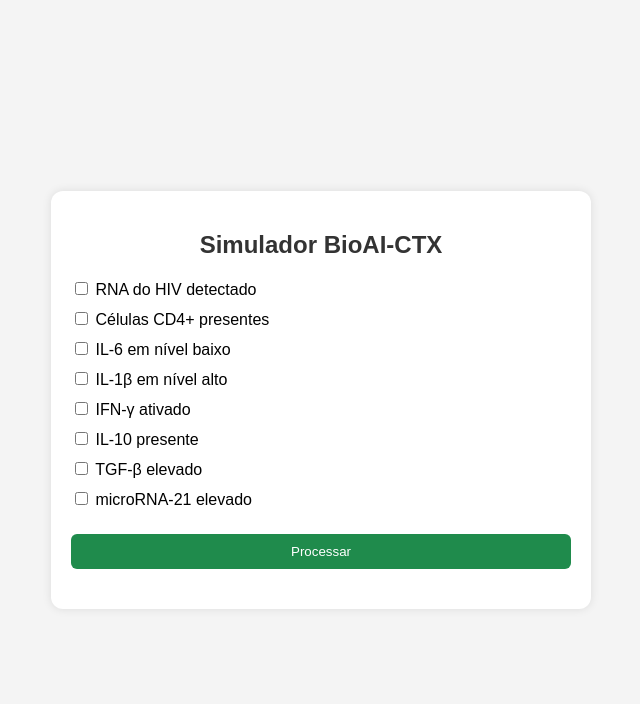
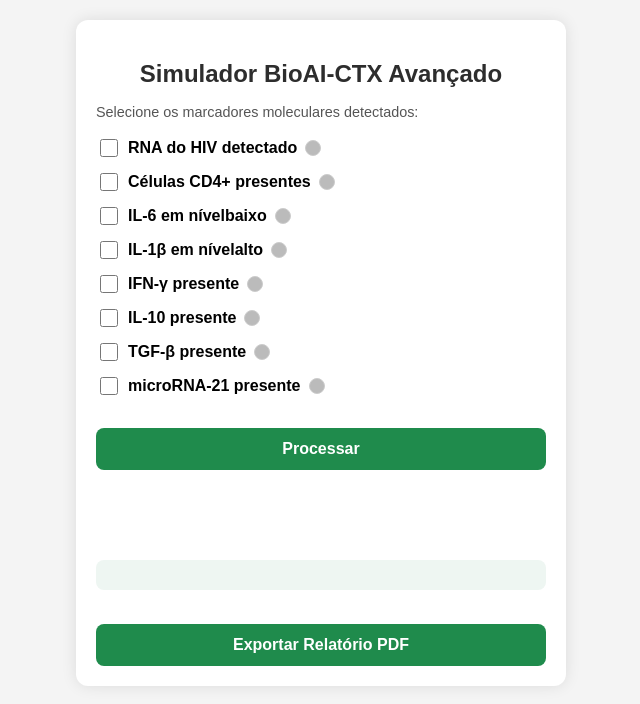
Before and after one commit to Dala35/Bioai-Ctx-Simulator, a plain HTML site: page index.html in a window 1280 px wide. Shown: the whole page, without its empty margins (319-959 px from the left). Drawn offline with nearby package versions, Linux system fonts and the light colour scheme.

Commit message:
Update index.html

```diff
--- a/index.html
+++ b/index.html
@@ -1,115 +1,265 @@
-<!DOCTYPE html><html lang="pt">
+<!DOCTYPE html>
+<html lang="pt">
 <head>
   <meta charset="UTF-8" />
-  <meta name="viewport" content="width=device-width, initial-scale=1.0" />
-  <title>Simulador BioAI‑CTX</title>
+  <meta name="viewport" content="width=device-width, initial-scale=1" />
+  <title>Simulador BioAI‑CTX Avançado</title>
   <style>
     body {
       font-family: Arial, sans-serif;
       background: #f4f4f4;
+      margin: 0;
+      padding: 20px;
       display: flex;
       justify-content: center;
-      align-items: center;
-      height: 100vh;
-      margin: 0;
+      align-items: flex-start;
+      min-height: 100vh;
     }
     .container {
-      background: #fff;
+      background: white;
       padding: 20px;
       border-radius: 12px;
-      box-shadow: 0 0 10px rgba(0, 0, 0, 0.1);
-      max-width: 500px;
+      box-shadow: 0 0 15px rgba(0,0,0,0.1);
+      max-width: 450px;
       width: 100%;
     }
     h2 {
       text-align: center;
-      color: #333;
+      color: #2d2d2d;
+      margin-bottom: 1rem;
     }
     label {
-      display: block;
-      margin: 10px 0 5px;
+      display: flex;
+      align-items: center;
+      margin: 10px 0;
+      font-weight: 600;
+      cursor: pointer;
+      user-select: none;
     }
-    .result {
-      margin-top: 20px;
-      font-size: 1.2em;
-      font-weight: bold;
-      text-align: center;
+    label input {
+      margin-right: 10px;
+      cursor: pointer;
+      width: 18px;
+      height: 18px;
     }
+    .marker-status {
+      display: inline-block;
+      width: 14px;
+      height: 14px;
+      border-radius: 50%;
+      margin-left: 8px;
+      border: 1px solid #ccc;
+      vertical-align: middle;
+    }
+    .on { background: #1f8b4c; }
+    .off { background: #bbb; }
     button {
       margin-top: 20px;
       width: 100%;
-      padding: 10px;
+      padding: 12px;
       background-color: #1f8b4c;
       color: white;
       border: none;
-      border-radius: 6px;
+      border-radius: 8px;
+      font-weight: 700;
+      font-size: 1rem;
       cursor: pointer;
+      transition: background-color 0.3s ease;
     }
     button:hover {
       background-color: #166c3b;
     }
-    .info {
-      font-size: 0.9em;
-      color: #555;
-      margin-top: 10px;
+    .result {
+      margin-top: 20px;
+      font-size: 1.3rem;
+      font-weight: bold;
+      text-align: center;
+      min-height: 50px;
+    }
+    .report {
+      margin-top: 20px;
+      font-size: 0.9rem;
+      line-height: 1.4;
+      background: #eef6f2;
+      padding: 15px;
+      border-radius: 8px;
+      color: #333;
+      white-space: pre-wrap;
+      font-family: monospace;
+    }
+    @media (max-width: 480px) {
+      body {
+        padding: 15px;
+      }
+      .container {
+        padding: 15px;
+      }
     }
   </style>
 </head>
 <body>
-  <div class="container">
-    <h2>Simulador BioAI‑CTX</h2>
-    <label><input type="checkbox" id="hivRNA" /> RNA do HIV detectado</label>
-    <label><input type="checkbox" id="cd4" /> Células CD4+ presentes</label>
-    <label><input type="checkbox" id="il6" /> IL-6 em nível baixo</label>
-    <label><input type="checkbox" id="il1b" /> IL-1β em nível alto</label>
-    <label><input type="checkbox" id="ifng" /> IFN-γ ativado</label>
-    <label><input type="checkbox" id="il10" /> IL-10 presente</label>
-    <label><input type="checkbox" id="tgfb" /> TGF-β elevado</label>
-    <label><input type="checkbox" id="mirna21" /> microRNA‑21 elevado</label>
-    <button onclick="processarSinais()">Processar</button>
-    <div class="result" id="resultado"></div>
-    <div class="info" id="relatorio"></div>
-  </div>  <script>
+  <div class="container" role="main" aria-label="Simulador BioAI‑CTX Avançado">
+    <h2>Simulador BioAI‑CTX Avançado</h2>
+    <form id="simForm" aria-describedby="instructions">
+      <p id="instructions" style="font-size:0.9rem; color:#555; margin-bottom:1rem;">
+        Selecione os marcadores moleculares detectados:
+      </p>
+
+      <label for="hivRNA">
+        <input type="checkbox" id="hivRNA" name="hivRNA" />
+        RNA do HIV detectado
+        <span class="marker-status off" id="status-hivRNA"></span>
+      </label>
+      <label for="cd4">
+        <input type="checkbox" id="cd4" name="cd4" />
+        Células CD4+ presentes
+        <span class="marker-status off" id="status-cd4"></span>
+      </label>
+      <label for="il6">
+        <input type="checkbox" id="il6" name="il6" />
+        IL-6 em nível <strong>baixo</strong>
+        <span class="marker-status off" id="status-il6"></span>
+      </label>
+      <label for="il1b">
+        <input type="checkbox" id="il1b" name="il1b" />
+        IL-1β em nível <strong>alto</strong>
+        <span class="marker-status off" id="status-il1b"></span>
+      </label>
+      <label for="ifng">
+        <input type="checkbox" id="ifng" name="ifng" />
+        IFN-γ presente
+        <span class="marker-status off" id="status-ifng"></span>
+      </label>
+      <label for="il10">
+        <input type="checkbox" id="il10" name="il10" />
+        IL-10 presente
+        <span class="marker-status off" id="status-il10"></span>
+      </label>
+      <label for="tgfb">
+        <input type="checkbox" id="tgfb" name="tgfb" />
+        TGF-β presente
+        <span class="marker-status off" id="status-tgfb"></span>
+      </label>
+      <label for="mir21">
+        <input type="checkbox" id="mir21" name="mir21" />
+        microRNA-21 presente
+        <span class="marker-status off" id="status-mir21"></span>
+      </label>
+
+      <button type="button" onclick="processarSinais()" aria-live="polite">Processar</button>
+    </form>
+
+    <div class="result" id="resultado" role="region" aria-live="polite" aria-atomic="true"></div>
+    <pre class="report" id="relatorio" aria-label="Relatório da simulação"></pre>
+    <button type="button" onclick="exportarPDF()" aria-label="Exportar relatório para PDF">Exportar Relatório PDF</button>
+  </div>
+
+  <script src="https://cdnjs.cloudflare.com/ajax/libs/jspdf/2.5.1/jspdf.umd.min.js"></script>
+  <script>
+    // Atualiza os círculos de status dos marcadores
+    function atualizarStatus() {
+      const marcadores = ['hivRNA','cd4','il6','il1b','ifng','il10','tgfb','mir21'];
+      marcadores.forEach(id => {
+        const checked = document.getElementById(id).checked;
+        const status = document.getElementById('status-' + id);
+        status.className = 'marker-status ' + (checked ? 'on' : 'off');
+      });
+    }
+
+    // Função principal para processar sinais e ativar a terapia
     function processarSinais() {
-      const sinais = {
-        hivRNA: document.getElementById("hivRNA").checked,
-        cd4: document.getElementById("cd4").checked,
-        il6: document.getElementById("il6").checked,
-        il1b: document.getElementById("il1b").checked,
-        ifng: document.getElementById("ifng").checked,
-        il10: document.getElementById("il10").checked,
-        tgfb: document.getElementById("tgfb").checked,
-        mirna21: document.getElementById("mirna21").checked,
-      };
+      atualizarStatus();
 
-      // Lógica BioAI‑CTX
-      const andLogic = sinais.hivRNA && sinais.cd4 && sinais.il6;
-      const norLogic = !(sinais.il1b || sinais.tgfb);
-      const xorLogic = sinais.ifng !== sinais.il10;
-      const nandLogic = !(sinais.mirna21 && sinais.il1b);
+      // Captura valores dos marcadores
+      const hivRNA = document.getElementById("hivRNA").checked;
+      const cd4 = document.getElementById("cd4").checked;
+      const il6 = document.getElementById("il6").checked;
+      const il1b = document.getElementById("il1b").checked;
+      const ifng = document.getElementById("ifng").checked;
+      const il10 = document.getElementById("il10").checked;
+      const tgfb = document.getElementById("tgfb").checked;
+      const mir21 = document.getElementById("mir21").checked;
 
-      const ativarCas12b = andLogic && norLogic && xorLogic && nandLogic;
+      /*
+      Lógica terapêutica composta:
+      Ativa Cas12b se:
+      (hivRNA AND cd4 AND il6) AND NOT il1b
+      E (IFN-γ XOR IL-10)
+      E NAND(TGF-β, microRNA-21) --> True se não ambos ativos
+      */
 
+      const andBase = hivRNA && cd4 && il6;
+      const notIl1b = !il1b;
+      const xorIfnIl10 = (ifng !== il10);
+      const nandTgfbMir21 = !(tgfb && mir21);
+
+      const ativarCas12b = andBase && notIl1b && xorIfnIl10 && nandTgfbMir21;
+
+      // Mostrar resultado na UI
       const resultado = document.getElementById("resultado");
       const relatorio = document.getElementById("relatorio");
 
       if (ativarCas12b) {
         resultado.textContent = "✅ Terapia ativada: Cas12b ON";
-        resultado.style.color = "green";
+        resultado.style.color = "#1f8b4c";
+        relatorio.textContent = gerarRelatorio({
+          hivRNA, cd4, il6, il1b, ifng, il10, tgfb, mir21,
+          ativarCas12b
+        });
       } else {
         resultado.textContent = "⛔ Terapia bloqueada";
-        resultado.style.color = "red";
+        resultado.style.color = "#c0392b";
+        relatorio.textContent = gerarRelatorio({
+          hivRNA, cd4, il6, il1b, ifng, il10, tgfb, mir21,
+          ativarCas12b
+        });
       }
+    }
 
-      relatorio.innerHTML = `
-        <p><strong>Explicação:</strong></p>
-        <ul>
-          <li>AND (HIV + CD4 + IL6): ${andLogic ? "✔️" : "❌"}</li>
-          <li>NOR (¬IL1β ∧ ¬TGFβ): ${norLogic ? "✔️" : "❌"}</li>
-          <li>XOR (IFNγ ⊕ IL10): ${xorLogic ? "✔️" : "❌"}</li>
-          <li>NAND (¬(microRNA21 ∧ IL1β)): ${nandLogic ? "✔️" : "❌"}</li>
-        </ul>
+    // Geração de relatório explicativo com base nos dados
+    function gerarRelatorio({ hivRNA, cd4, il6, il1b, ifng, il10, tgfb, mir21, ativarCas12b }) {
+      return `
+==== Relatório da Simulação ====
+
+Marcadores Ativos:
+- RNA do HIV: ${hivRNA ? "✔" : "✘"}
+- CD4+: ${cd4 ? "✔" : "✘"}
+- IL-6 baixo: ${il6 ? "✔" : "✘"}
+- IL-1β alto: ${il1b ? "✔" : "✘"}
+- IFN-γ: ${ifng ? "✔" : "✘"}
+- IL-10: ${il10 ? "✔" : "✘"}
+- TGF-β: ${tgfb ? "✔" : "✘"}
+- microRNA-21: ${mir21 ? "✔" : "✘"}
+
+🔬 Análise Lógica:
+- Expressão (hivRNA AND CD4+ AND IL-6): ${hivRNA && cd4 && il6}
+- Negação de IL-1β alto: ${!il1b}
+- IFN-γ XOR IL-10: ${(ifng !== il10)}
+- NAND entre TGF-β e microRNA-21: ${!(tgfb && mir21)}
+
+🧠 Resultado Final:
+${ativarCas12b ? "A Terapia Cas12b foi ATIVADA com sucesso." : "As condições não são favoráveis para ativação terapêutica."}
       `;
     }
-  </script></body>
+
+    // Exportar relatório como PDF
+    async function exportarPDF() {
+      const { jsPDF } = window.jspdf;
+      const doc = new jsPDF();
+      const texto = document.getElementById("relatorio").textContent;
+      doc.setFont("courier", "normal");
+      doc.setFontSize(10);
+      doc.text(texto, 10, 10, { maxWidth: 180, lineHeightFactor: 1.4 });
+      doc.save("relatorio-simulacao.pdf");
+    }
+
+    // Atualiza visual automaticamente ao marcar
+    document.querySelectorAll("input[type=checkbox]").forEach(el =>
+      el.addEventListener("change", atualizarStatus)
+    );
+
+    // Inicializa status na primeira visita
+    atualizarStatus();
+  </script>
+</body>
 </html>
```
